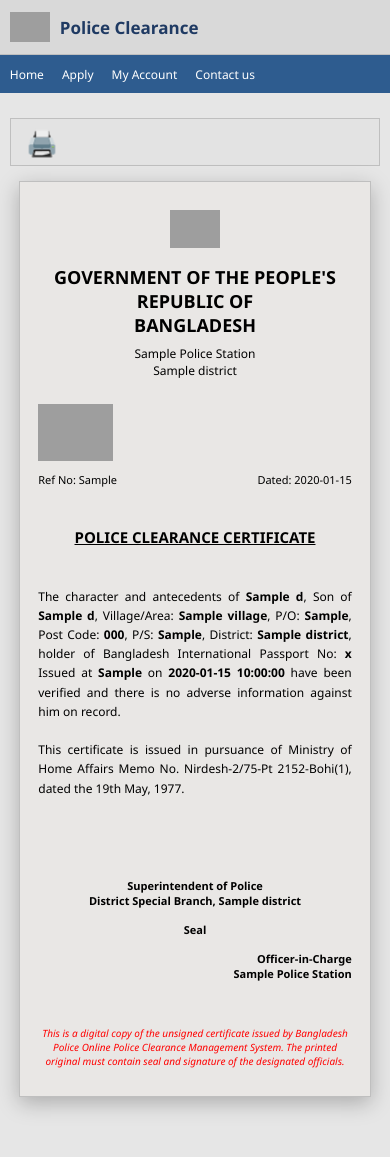
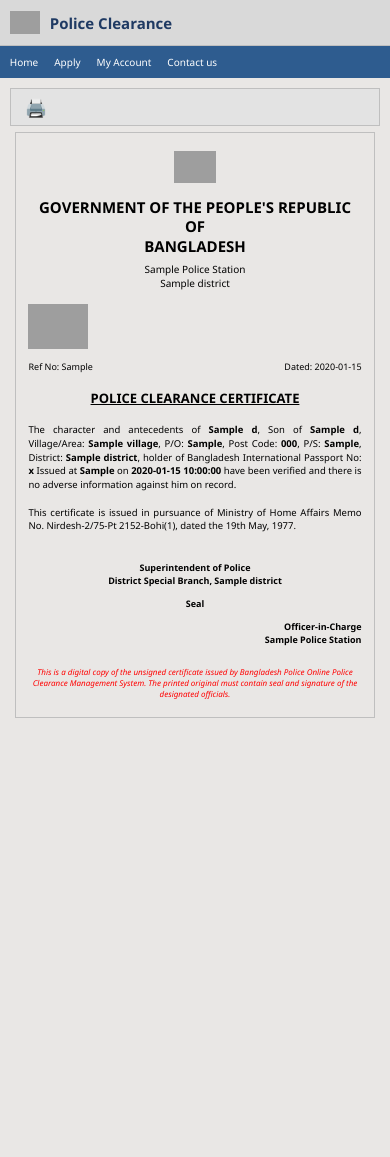
Before and after one commit to khanplacementdhaka/pcc-verification, a Flask app: template APP/templates/index.html in a window 390 px wide. After the commit the page ends 718 px from the top, so only its background shows below. Run offline with Flask 3, Linux system fonts and the light colour scheme; the template is opened without the code that fills it: most values are stand-ins (such as "Sample title", 1, 10 or a date in 2020); grey boxes are pictures that could not be loaded.

Commit message:
Update index.html

```diff
--- a/APP/templates/index.html
+++ b/APP/templates/index.html
@@ -2,7 +2,7 @@
 <html lang="en">
 <head>
 <meta charset="UTF-8" />
-<meta name="viewport" content="width=device-width, initial-scale=1.0" />
+<meta name="viewport" content="width=device-width, initial-scale=1.0, maximum-scale=1.0" />
 <title>Police Clearance</title>
 
 <style>
@@ -20,7 +20,7 @@ body{
 /* ===== HEADER ===== */
 .header{
   background:#d9d9d9;
-  height:60px;
+  height:58px;
   display:flex;
   justify-content:center;
   border-bottom:1px solid #bfbfbf;
@@ -35,11 +35,11 @@ body{
 }
 
 .header-inner img{
-  width:40px;
+  width:38px;
 }
 
 .header-inner span{
-  font-size:22px;
+  font-size:20px;
   font-weight:700;
   color:#1f3a63;
 }
@@ -47,7 +47,7 @@ body{
 /* ===== NAV ===== */
 .nav{
   background:#2e5c8f;
-  height:38px;
+  height:36px;
   display:flex;
   justify-content:center;
 }
@@ -57,13 +57,13 @@ body{
   max-width:95%;
   display:flex;
   align-items:center;
-  gap:18px;
+  gap:16px;
 }
 
 .nav-inner a{
   color:white;
   text-decoration:none;
-  font-size:14px;
+  font-size:13px;
 }
 
 /* ===== PRINT BAR ===== */
@@ -75,17 +75,17 @@ body{
 .print-bar{
   width:1100px;
   max-width:95%;
-  height:55px;
-  margin:25px auto 0;
+  height:48px;
+  margin:18px auto 0;
   background:#e3e3e3;
   border:1px solid #bfbfbf;
   display:flex;
   align-items:center;
-  padding-left:15px;
+  padding-left:14px;
 }
 
 .print-icon{
-  font-size:26px;
+  font-size:22px;
   cursor:pointer;
 }
 
@@ -93,16 +93,16 @@ body{
 .wrapper{
   display:flex;
   justify-content:center;
-  padding:15px 10px 60px;
+  padding:10px 8px 30px;
 }
 
 .certificate{
   width:1100px;
   max-width:95%;
   background:#e9e7e5;
-  padding:70px 160px;
+  padding:60px 140px;
   border:1px solid #bfbfbf;
-  box-shadow:0 6px 20px rgba(0,0,0,.25);
+  box-shadow:0 5px 16px rgba(0,0,0,.22);
 }
 
 .cert-header{
@@ -110,20 +110,19 @@ body{
 }
 
 .cert-header img{
-  width:70px;
-  margin-bottom:12px;
+  width:65px;
+  margin-bottom:10px;
 }
 
-/* 👇 HEADING BIGGER + 2 LINE LOOK */
 .cert-header h2{
-  font-size:24px;
+  font-size:23px;
   font-weight:800;
-  line-height:1.35;
+  line-height:1.3;
 }
 
 .station{
-  margin-top:8px;
-  font-size:15px;
+  margin-top:6px;
+  font-size:14px;
 }
 
 /* INFO */
@@ -131,20 +130,20 @@ body{
   display:flex;
   justify-content:space-between;
   align-items:flex-end;
-  margin:45px 0;
+  margin:38px 0;
 }
 
 .qr img{
-  width:110px;
+  width:100px;
 }
 
 .ref{
-  font-size:14px;
+  font-size:13px;
   margin-top:6px;
 }
 
 .date{
-  font-size:14px;
+  font-size:13px;
 }
 
 /* TITLE */
@@ -152,121 +151,128 @@ body{
   text-align:center;
   font-weight:700;
   text-decoration:underline;
-  margin:40px 0;
-  font-size:20px;
+  margin:32px 0;
+  font-size:18px;
 }
 
 /* CONTENT */
 .content{
-  font-size:16px;
-  line-height:1.9;
+  font-size:15px;
+  line-height:1.75;
   text-align:justify;
 }
 
 /* FOOTER */
 .footer{
-  margin-top:80px;
+  margin-top:65px;
   display:flex;
   justify-content:space-between;
-  font-size:14px;
+  font-size:13px;
   font-weight:600;
 }
 
 .notice{
-  margin-top:45px;
-  font-size:12px;
+  margin-top:40px;
+  font-size:11px;
   color:red;
   text-align:center;
   font-style:italic;
 }
 
-/* ===== TABLET ===== */
-@media(max-width:900px){
+/* ===== MOBILE FULL SCREEN FIT MODE ===== */
+@media(max-width:600px){
+
+body{
+  background:#e9e7e5;
+}
+
+.header{
+  height:46px;
+}
+
+.header-inner span{
+  font-size:15px;
+}
+
+.header-inner img{
+  width:30px;
+}
+
+.nav{
+  height:32px;
+}
+
+.nav-inner a{
+  font-size:10px;
+}
+
+.print-bar{
+  height:38px;
+  margin:10px auto 0;
+}
+
+.print-icon{
+  font-size:18px;
+}
+
+.wrapper{
+  padding:6px;
+}
 
 .certificate{
-  padding:50px 60px;
+  padding:18px 12px;
+  box-shadow:none;
+}
+
+.cert-header img{
+  width:42px;
 }
 
 .cert-header h2{
-  font-size:20px;
+  font-size:15px;
+}
+
+.station{
+  font-size:10px;
+}
+
+.info-row{
+  margin:14px 0;
+}
+
+.qr img{
+  width:60px;
+}
+
+.ref{
+  font-size:9px;
+}
+
+.date{
+  font-size:9px;
+}
+
+.title{
+  font-size:13px;
+  margin:16px 0;
 }
 
 .content{
-  font-size:14px;
-}
-
-}
-
-/* ===== MOBILE (FONT HALF SIZE FEEL) ===== */
-@media(max-width:600px){
-
-.header{
-  height:55px;
-}
-
-.header-inner span{
-  font-size:17px;
-}
-
-.nav-inner a{
-  font-size:12px;
-}
-
-.print-bar{
-  height:48px;
-}
-
-.certificate{
-  padding:28px 18px;
-}
-
-.cert-header img{
-  width:50px;
-}
-
-.cert-header h2{
-  font-size:18px;
-}
-
-.station{
-  font-size:12px;
-}
-
-.info-row{
-  margin:25px 0;
-}
-
-.qr img{
-  width:75px;
-}
-
-.ref{
-  font-size:11px;
-}
-
-.date{
-  font-size:11px;
-}
-
-.title{
-  font-size:15px;
-}
-
-/* 👇 MAIN TEXT HALF LOOK */
-.content{
-  font-size:12px;
-  line-height:1.6;
+  font-size:9.5px;
+  line-height:1.45;
 }
 
 .footer{
-  font-size:11px;
+  font-size:9px;
   flex-direction:column;
-  gap:14px;
+  gap:10px;
   text-align:center;
+  margin-top:28px;
 }
 
 .notice{
-  font-size:10px;
+  font-size:8px;
+  margin-top:20px;
 }
 
 }
@@ -293,7 +299,6 @@ body{
 
 <body>
 
-<!-- HEADER -->
 <div class="header">
   <div class="header-inner">
     <img src="https://upload.wikimedia.org/wikipedia/commons/8/84/Government_Seal_of_Bangladesh.svg">
@@ -301,7 +306,6 @@ body{
   </div>
 </div>
 
-<!-- NAV -->
 <div class="nav">
   <div class="nav-inner">
     <a href="#">Home</a>
@@ -311,7 +315,6 @@ body{
   </div>
 </div>
 
-<!-- PRINT BAR -->
 <div class="print-bar-wrap">
   <div class="print-bar">
     <div class="print-icon" onclick="window.print()">🖨️</div>
```
